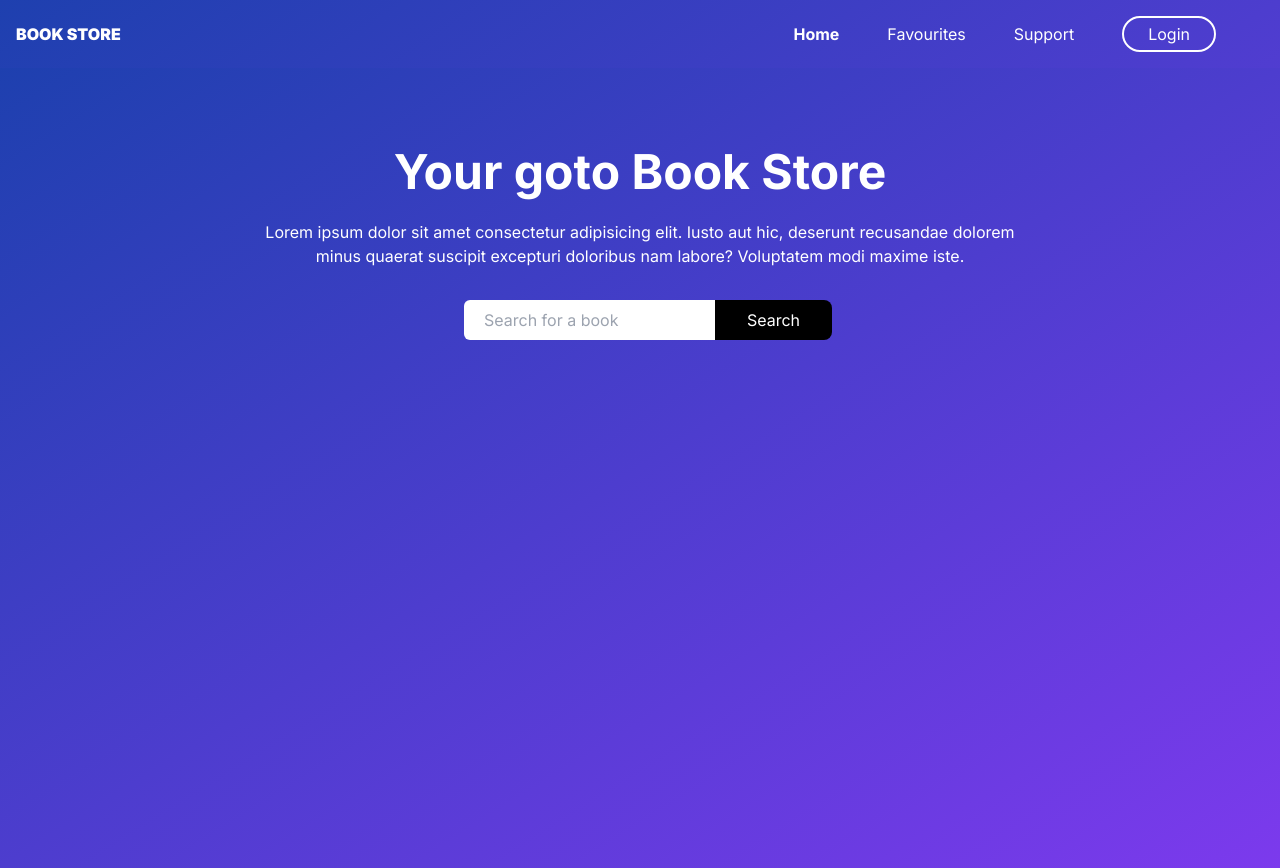
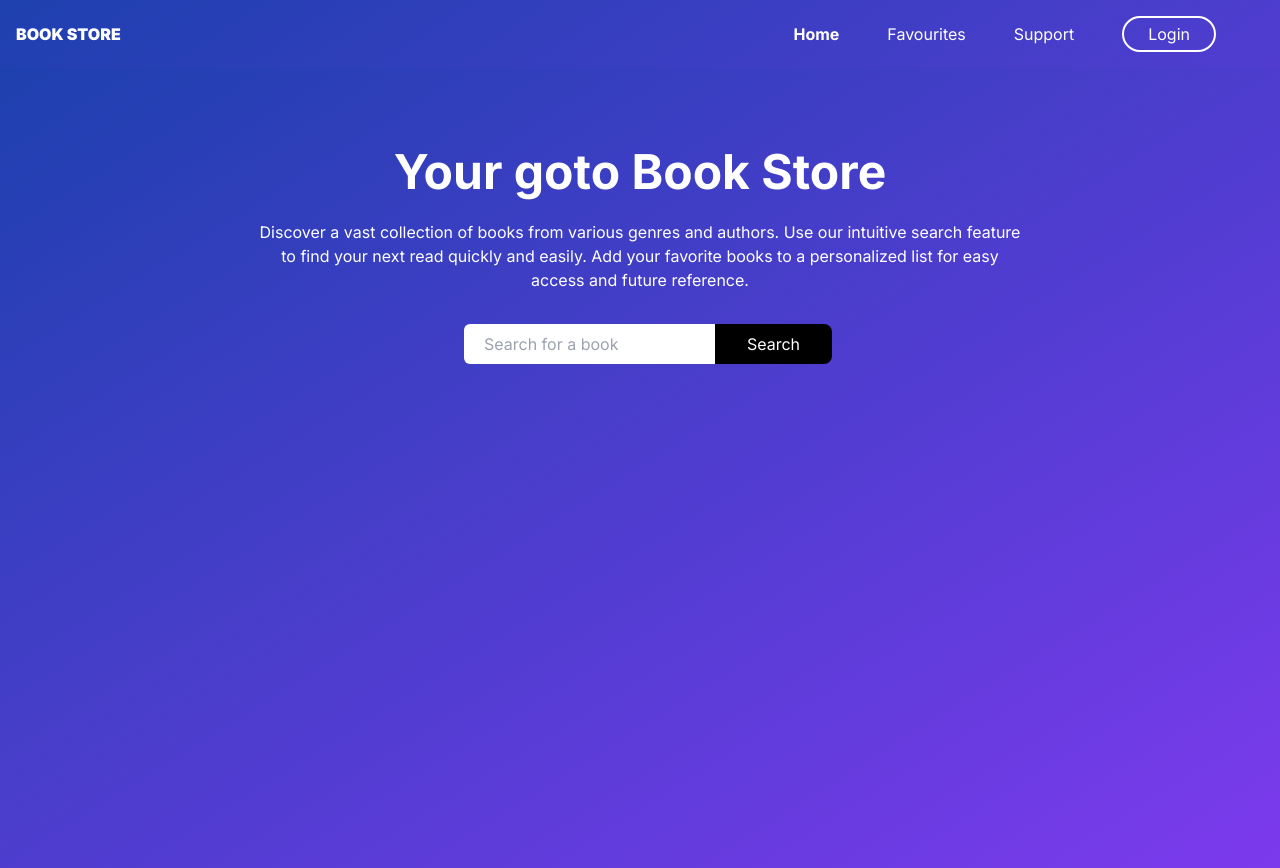
Before and after one commit to Ajaymaurya1008/book-store, a Next.js app: page / in a window 1280 px wide. Built offline with nearby package versions, Linux system fonts and the light colour scheme.

Commit message:
updated description

```diff
--- a/app/page.js
+++ b/app/page.js
@@ -74,9 +74,10 @@ export default function Home() {
             Your goto Book Store
           </h1>
           <p className="mt-6 text-center text-white">
-            Lorem ipsum dolor sit amet consectetur adipisicing elit. Iusto aut
-            hic, deserunt recusandae dolorem minus quaerat suscipit excepturi
-            doloribus nam labore? Voluptatem modi maxime iste.
+            Discover a vast collection of books from various genres and authors.
+            Use our intuitive search feature to find your next read quickly and
+            easily. Add your favorite books to a personalized list for easy
+            access and future reference.
           </p>
           <form
             onSubmit={fetchBooks}
```
